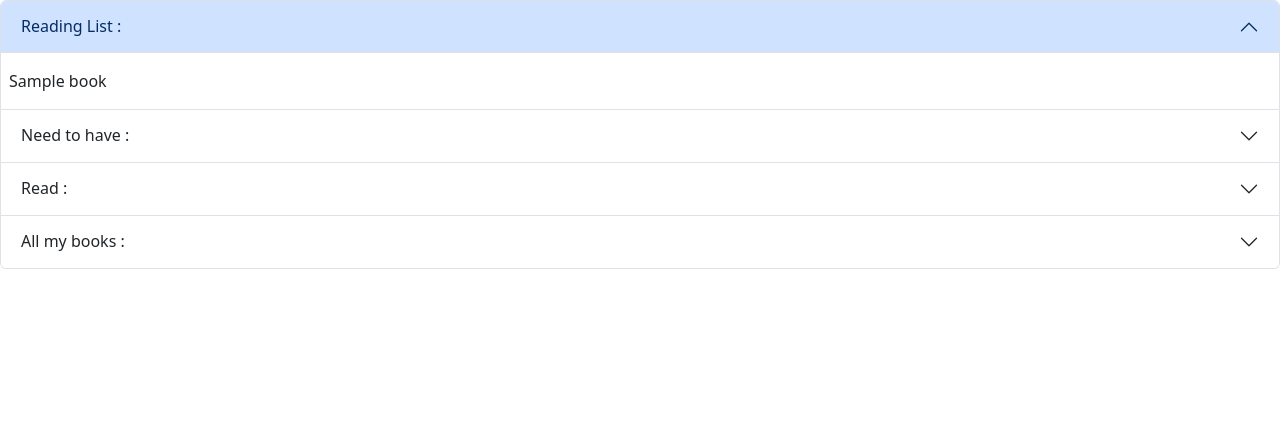
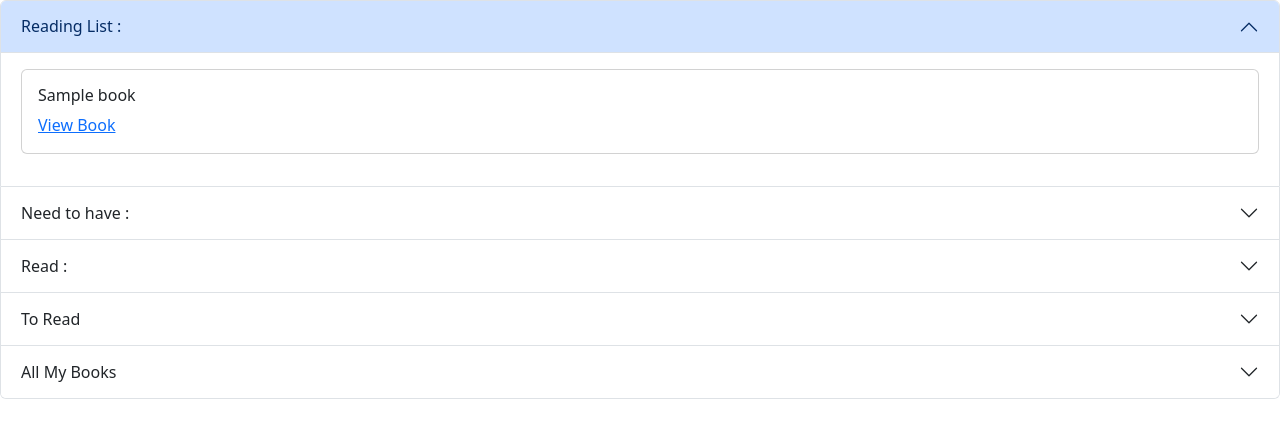
Before and after one commit to Spaames/books-manager-isbn-flask, a Flask app: page /home in a window 1280 px wide. Shown: the part 56-494 px from the top of the page. Run offline with Flask 3, Linux system fonts and the light colour scheme; a user stored in the database is signed in; tables that the repository leaves empty hold one stand-in row (values such as "Sample post"); parts of the project's set-up code (start-up, migrations or seed data) failed here and were passed over; some libraries are stand-ins or nearby versions; some web fonts are replaced.

Commit message:
End of POC

```diff
--- a/src/books/routes.py
+++ b/src/books/routes.py
@@ -12,8 +12,19 @@ API_KEY = dotenv_values(".env").get("API_KEY")
 @books_bp.route('/home', methods=['GET', 'POST'])
 @login_required
 def home():
-    books_list = Book.query.filter_by(user_id=current_user.id).all()
-    return render_template('home.html', user=current_user, books_list=books_list)
+    reading_list = Book.query.filter_by(user_id=current_user.id, status_id=1).all()
+    read_list = Book.query.filter_by(user_id=current_user.id, status_id=2).all()
+    to_buy_list = Book.query.filter_by(user_id=current_user.id, status_id=3).all()
+    to_read_list = Book.query.filter_by(user_id=current_user.id, status_id=4).all()
+    book_list = Book.query.filter_by(user_id=current_user.id).all()
+
+    return render_template('home.html',
+                           user=current_user,
+                           read_list=read_list,
+                           to_buy_list=to_buy_list,
+                           to_read_list=to_read_list,
+                           reading_list=reading_list,
+                           book_list=book_list)
 
 
 @books_bp.route('/search', methods=['GET', 'POST'])
@@ -44,7 +55,7 @@ def search():
     return render_template('search.html', user=current_user, book=new_book)
 
 
-@books_bp.route('/status', methods=['GET', 'POST'])
+@books_bp.route('/save_book', methods=['GET', 'POST'])
 def status():
     if request.method == 'POST':
         if request.form['statusList'] != 0:
@@ -64,3 +75,27 @@ def status():
         else:
             print("pas 0 svp")
     return redirect(url_for('books.search'))
+
+
+@books_bp.route('/book/<id_book>', methods=['GET', 'POST'])
+def book(id_book):
+    book_details = Book.query.filter_by(id=id_book).first()
+    return render_template('book.html', user=current_user, book=book_details)
+
+
+@books_bp.route('/delete_book/<id_book>', methods=['GET', 'POST'])
+def delete_book(id_book):
+    if request.method == 'POST':
+        db.session.delete(Book.query.filter_by(id=id_book).first())
+        db.session.commit()
+        return redirect(url_for('books.home'))
+
+
+@books_bp.route('/update_status', methods=["GET", "POST"])
+def update_status():
+    if request.method == "POST":
+        id_book = request.form["id"]
+        id_status = request.form["status"]
+        db.session.query(Book).filter_by(id=id_book).update({'status_id': id_status})
+        db.session.commit()
+        return redirect(url_for('books.home'))
--- a/src/static/style.css
+++ b/src/static/style.css
@@ -15,3 +15,7 @@
 .navbarCustom {
     background-color: #b35900;
 }
+.book_title{
+    text-align: center;
+    margin-bottom: 50px;
+}
--- a/src/templates/home.html
+++ b/src/templates/home.html
@@ -9,10 +9,19 @@
             </h2>
             <div id="collapseOne" class="accordion-collapse collapse show" data-bs-parent="#accordionLibrary">
                 <div class="accordion-body">
-                    {% for book in books_list %}
-                        {% if book.status_id == 1 %}
-                        <div class="row">
-                            {{ book.title }}
+                    {% for book in reading_list %}
+                        {% if loop.index0 % 2 == 0 %}
+                            <div class="row mb-3">
+                        {% endif %}
+                            <div class="col">
+                                <div class="card">
+                                    <div class="card-body">
+                                        <h6 class="card-title">{{ book.title }}</h6>
+                                        <a href="/book/{{ book.id }}" class="card-link">View Book</a>
+                                    </div>
+                                </div>
+                            </div>
+                        {% if loop.index0 % 2 == 1 or loop.last %}
                             </div>
                         {% endif %}
                     {% endfor %}
@@ -27,10 +36,19 @@
             </h2>
             <div id="collapseTwo" class="accordion-collapse collapse" data-bs-parent="#accordionLibrary">
                 <div class="accordion-body">
-                    {% for book in books_list %}
-                        {% if book.status_id == 3 %}
-                        <div class="row">
-                            {{ book.title }}
+                    {% for book in to_buy_list %}
+                        {% if loop.index0 % 2 == 0 %}
+                            <div class="row mb-3">
+                        {% endif %}
+                            <div class="col">
+                                <div class="card">
+                                    <div class="card-body">
+                                        <h6 class="card-title">{{ book.title }}</h6>
+                                        <a href="/book/{{ book.id }}" class="card-link">View Book</a>
+                                    </div>
+                                </div>
+                            </div>
+                        {% if loop.index0 % 2 == 1 or loop.last %}
                             </div>
                         {% endif %}
                     {% endfor %}
@@ -45,10 +63,19 @@
             </h2>
             <div id="collapseThree" class="accordion-collapse collapse" data-bs-parent="#accordionLibrary">
                 <div class="accordion-body">
-                    {% for book in books_list %}
-                        {% if book.status_id == 2 %}
-                        <div class="row">
-                            {{ book.title }}
+                    {% for book in read_list %}
+                        {% if loop.index0 % 2 == 0 %}
+                            <div class="row mb-3">
+                        {% endif %}
+                            <div class="col">
+                                <div class="card">
+                                    <div class="card-body">
+                                        <h6 class="card-title">{{ book.title }}</h6>
+                                        <a href="/book/{{ book.id }}" class="card-link">View Book</a>
+                                    </div>
+                                </div>
+                            </div>
+                        {% if loop.index0 % 2 == 1 or loop.last %}
                             </div>
                         {% endif %}
                     {% endfor %}
@@ -58,13 +85,12 @@
         <div class="accordion-item">
             <h2 class="accordion-header">
                 <button class="accordion-button collapsed" type="button" data-bs-toggle="collapse" data-bs-target="#collapseFour" aria-expanded="false" aria-controls="collapseFour">
-                    All my books :
+                    To Read
                 </button>
             </h2>
             <div id="collapseFour" class="accordion-collapse collapse" data-bs-parent="#accordionLibrary">
                 <div class="accordion-body">
-                    {% for book in books_list %}
-                        {% if book.status_id == 4 or book.status_id == 1 or book.status_id == 2 %}
+                    {% for book in to_read_list %}
                         {% if loop.index0 % 2 == 0 %}
                             <div class="row mb-3">
                         {% endif %}
@@ -72,13 +98,39 @@
                                 <div class="card">
                                     <div class="card-body">
                                         <h6 class="card-title">{{ book.title }}</h6>
-                                                <a href="#" class="card-link">View Book</a>
+                                        <a href="/book/{{ book.id }}" class="card-link">View Book</a>
                                     </div>
                                 </div>
                             </div>
                         {% if loop.index0 % 2 == 1 or loop.last %}
                             </div>
                         {% endif %}
+                    {% endfor %}
+                </div>
+            </div>
+        </div>
+        <div class="accordion-item">
+            <h2 class="accordion-header">
+                <button class="accordion-button collapsed" type="button" data-bs-toggle="collapse" data-bs-target="#collapseFive" aria-expanded="false" aria-controls="collapseFive">
+                    All My Books
+                </button>
+            </h2>
+            <div id="collapseFive" class="accordion-collapse collapse" data-bs-parent="#accordionLibrary">
+                <div class="accordion-body">
+                    {% for book in book_list %}
+                        {% if loop.index0 % 2 == 0 %}
+                            <div class="row mb-3">
+                        {% endif %}
+                            <div class="col">
+                                <div class="card">
+                                    <div class="card-body">
+                                        <h6 class="card-title">{{ book.title }}</h6>
+                                        <a href="/book/{{ book.id }}" class="card-link">View Book</a>
+                                    </div>
+                                </div>
+                            </div>
+                        {% if loop.index0 % 2 == 1 or loop.last %}
+                            </div>
                         {% endif %}
                     {% endfor %}
                 </div>
--- a/src/templates/search.html
+++ b/src/templates/search.html
@@ -30,7 +30,7 @@
                     <span class="border-top"></span>
                 </div>
                 <div class="row">
-                    <form action="/status" method="post">
+                    <form action="/save_book" method="post">
                         <select class="form-select" name="statusList" aria-label="Book's Status">
                             <option value="0" selected>Please pick a status for this book</option>
                             <option value="1">Reading</option>
```
Also changed, not shown: src/templates/book.html (added, +60 -0 lines). Lines whose indentation alone changed are shown as unchanged.
